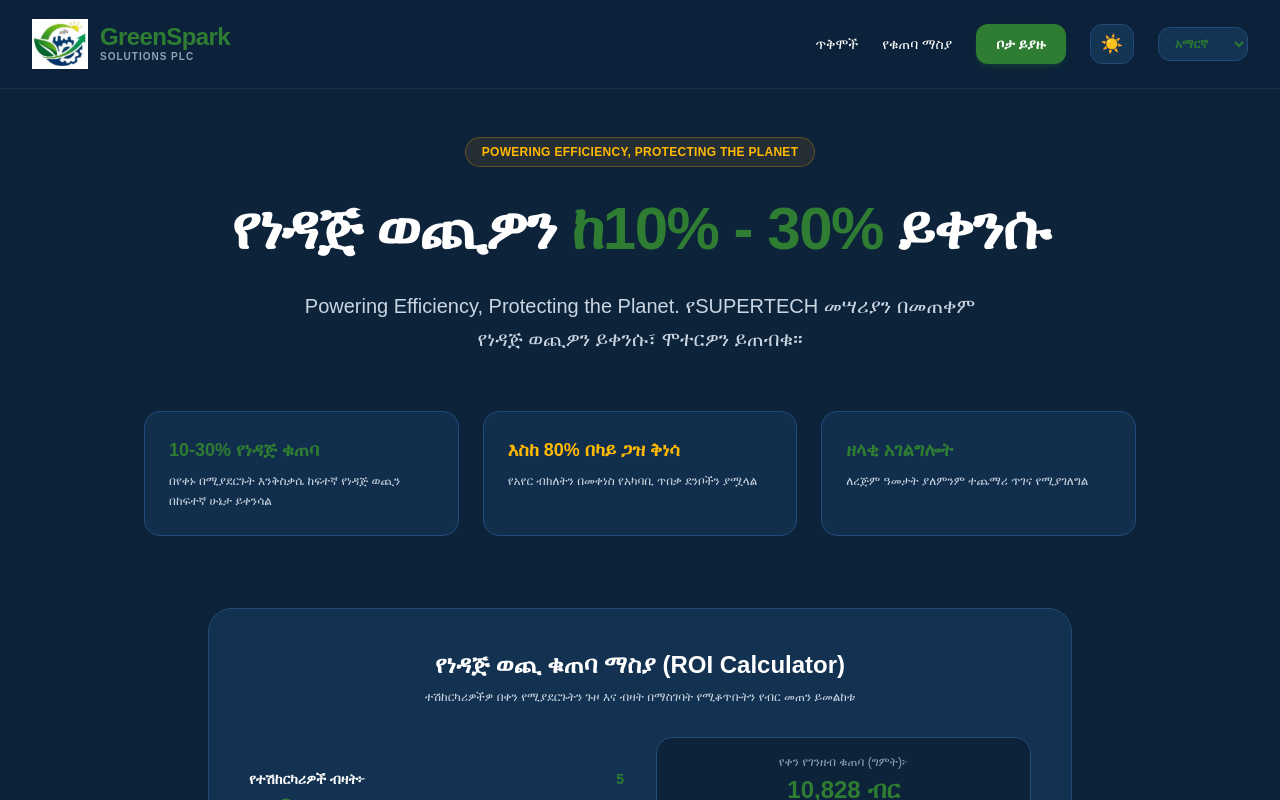
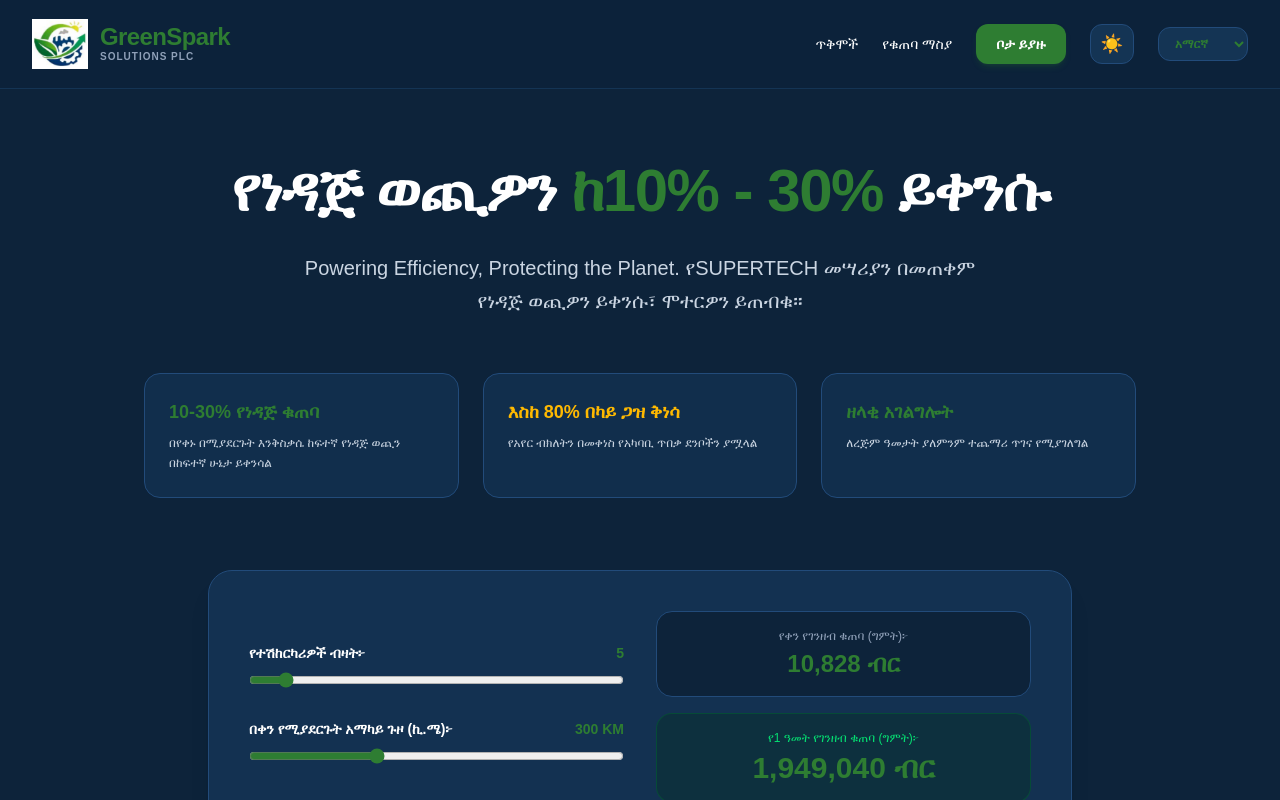
Before and after one commit to Zekariyas-19/greensparksolutions-website-, a Next.js app: page / in a window 1280 px wide. Shown: the top 800 px of the page. Built offline with nearby package versions, Linux system fonts and the light colour scheme; no server answers.

Commit message:
Removev redundat header badge and calculater title

```diff
--- a/app/page.tsx
+++ b/app/page.tsx
@@ -112,7 +112,6 @@ export default function Home() {
       navServices: "ጥቅሞች",
       navCalc: "የቁጠባ ማስያ",
       navBook: "ቦታ ይያዙ",
-      heroBadge: "SUPERTECH - የነዳጅ ቁጠባ እና የአካባቢ ጥበቃ መፍትሔ",
       heroTitle1: "የነዳጅ ወጪዎን",
       heroTitle2: "ከ10% - 30%",
       heroTitle3: "ይቀንሱ",
@@ -123,8 +122,6 @@ export default function Home() {
       feat2Desc: "የአየር ብክለትን በመቀነስ የአካባቢ ጥበቃ ደንቦችን ያሟላል",
       feat3Title: "ዘላቂ አገልግሎት",
       feat3Desc: "ለረጅም ዓመታት ያለምንም ተጨማሪ ጥገና የሚያገለግል",
-      calcTitle: "የነዳጅ ወጪ ቁጠባ ማስያ (ROI Calculator)",
-      calcSub: "ተሽከርካሪዎችዎ በቀን የሚያደርጉትን ጉዞ እና ብዛት በማስገባት የሚቆጥቡትን የብር መጠን ይመልከቱ",
       calcVehiclesLabel: "የተሽከርካሪዎች ብዛት፦",
       calcKmLabel: "በቀን የሚያደርጉት አማካይ ጉዞ (ኪ.ሜ)፦",
       calcDailyEst: "የቀን የገንዘብ ቁጠባ (ግምት)፦",
@@ -165,7 +162,6 @@ export default function Home() {
       navServices: "Benefits",
       navCalc: "Calculator",
       navBook: "Book Now",
-      heroBadge: "SUPERTECH - Fuel Efficiency & Sustainability",
       heroTitle1: "Reduce Fuel Costs",
       heroTitle2: "By 10% - 30%",
       heroTitle3: "Guaranteed",
@@ -176,8 +172,6 @@ export default function Home() {
       feat2Desc: "Dramatically reduces environmental air pollution",
       feat3Title: "Long-lasting Reliability",
       feat3Desc: "Built for extended durability with zero maintenance required",
-      calcTitle: "Fuel Savings Calculator (ROI)",
-      calcSub: "Estimate your financial savings based on daily mileage and fleet size",
       calcVehiclesLabel: "Number of Vehicles:",
       calcKmLabel: "Avg. Daily Mileage (KM):",
       calcDailyEst: "Est. Daily Savings:",
@@ -346,12 +340,7 @@ export default function Home() {
       )}
 
       {/* Hero section highlighting corporate brand identity and messaging */}
-      <section className="flex flex-col items-center justify-center text-center px-4 pt-12 pb-8 max-w-5xl mx-auto">
-        <span className={`px-4 py-1.5 rounded-full text-xs font-semibold mb-6 border tracking-wide uppercase ${
-          isDarkMode ? "bg-amber-500/10 border-amber-500/30 text-amber-400" : "bg-amber-50 border-amber-200 text-amber-700"
-        }`}>
-          Powering Efficiency, Protecting the Planet
-        </span>
+      <section className="flex flex-col items-center justify-center text-center px-4 pt-16 pb-8 max-w-5xl mx-auto">
         <h2 className="text-3xl sm:text-5xl md:text-6xl font-extrabold tracking-tight mb-6 leading-tight">
           {t.heroTitle1} <span className="text-[#2E7D32]">{t.heroTitle2}</span> {t.heroTitle3}
         </h2>
@@ -388,9 +377,6 @@ export default function Home() {
         <div className={`p-6 md:p-10 rounded-3xl border shadow-xl ${
           isDarkMode ? "bg-[#143454]/90 border-[#224b7a]" : "bg-white border-slate-200"
         }`}>
-          <h3 className="text-xl md:text-2xl font-bold text-center mb-2">{t.calcTitle}</h3>
-          <p className={`text-xs text-center mb-8 ${isDarkMode ? "text-slate-300" : "text-slate-500"}`}>{t.calcSub}</p>
-
           <div className="grid grid-cols-1 md:grid-cols-2 gap-8 items-center">
             <div className="space-y-6">
               <div>
```
